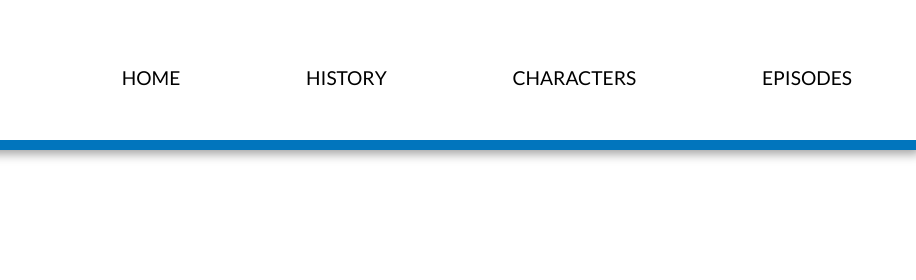
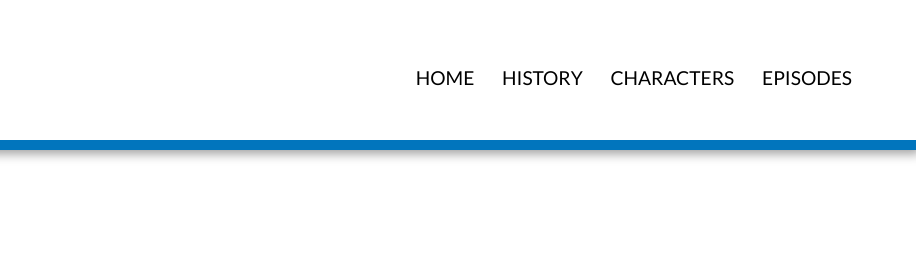
Before and after one commit to micaleiva01/m11-hw11-group-assignment, a plain HTML site: page episodes.html in a window 1280 px wide. Shown: the top 280 px of the page, 364-1280 px from the left. Drawn offline with Linux system fonts and the light colour scheme.

Commit message:
adjusted nav styling across pages

```diff
--- a/episodes.html
+++ b/episodes.html
@@ -15,27 +15,17 @@
 
   <body>
     <header class="header">
-      <nav class="nav">
-        <div class="nav__container">
-          <a class="nav__logo" href="index.html"
-            ><img class="nav__logo__img"
-              src="photos/Seinfeld_logo.svg.png"
-              alt="Seinfeld Logo"
-          /></a>
-          <a class="nav__link hover-underline-animation" href="index.html"
-            >Home</a
-          >
-          <a class="nav__link hover-underline-animation" href="history.html"
-            >History</a
-          >
-          <a class="nav__link hover-underline-animation" href="characters.html"
-            >Characters</a
-          >
-          <a class="nav__link hover-underline-animation" href="episodes.html"
-            >Episodes</a
-          >
-        </div>
-      </nav>
+       <nav class="nav">
+            <div class="nav__container">
+              <a class="nav__logo" href="index.html"><img class="nav__logo__img" src="photos/Seinfeld_logo.svg.png" alt="Seinfeld Logo"></a>
+              <div class="nav__link__container">
+                <a class="nav__link hover-underline-animation" href="index.html">Home</a>
+                <a class="nav__link hover-underline-animation" href="history.html">History</a>
+                <a class="nav__link hover-underline-animation" href="characters.html">Characters</a>
+                <a class="nav__link hover-underline-animation" href="episodes.html">Episodes</a>
+              </div>
+            </div>
+          </nav>
     </header>
 
     <main>
```
